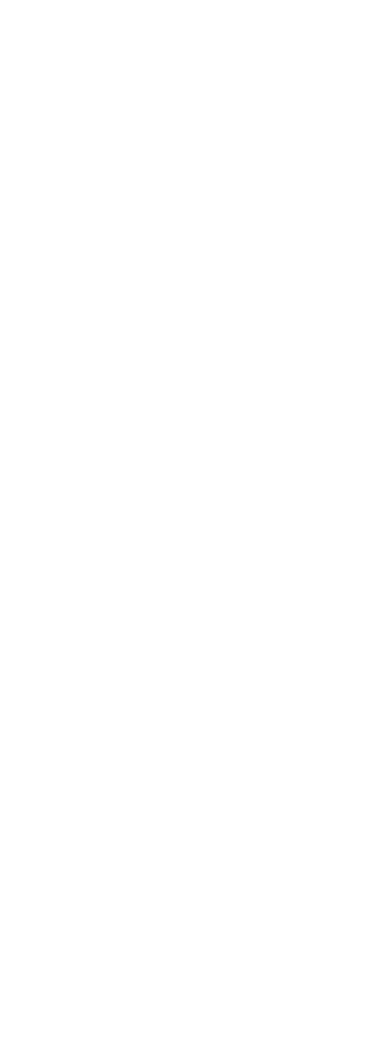
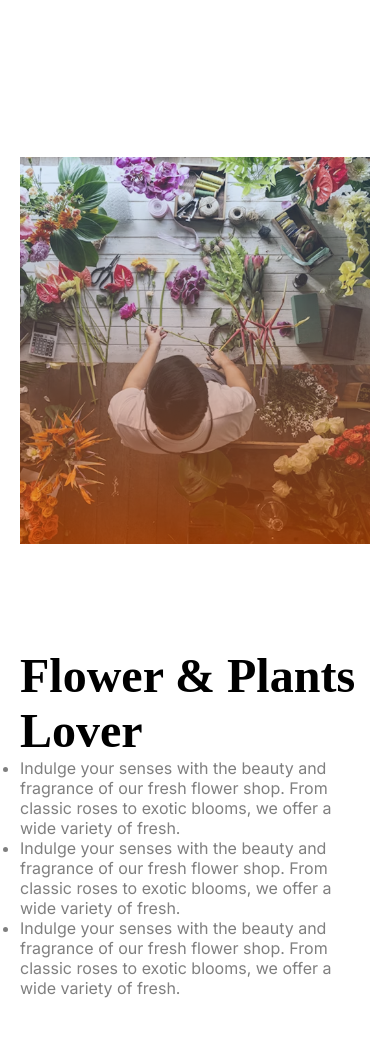
Before and after one commit to JoyChanda/B12A02--Responsive-Flowers-, a plain HTML site: page index.html in a window 390 px wide. Shown: the part 3172-4209 px from the top of the page. Before the commit the page ends 3189 px from the top, so only its background shows below. Drawn offline with Linux system fonts and the light colour scheme.

Commit message:
added Plants Lover and trusted badge image,then made this section responsive as well

```diff
--- a/index.html
+++ b/index.html
@@ -124,6 +124,43 @@
           </div>
         </div>
       </section>
+
+      <section class="trusted-container">
+        <!-- Left Side: Image with Badge -->
+        <div class="image-badge">
+          <img src="./assets/flower-store.png" alt="flower store image" />
+          <img
+            src="./assets/trusted-badge.png"
+            alt="trusted badge"
+            class="trusted-badge"
+          />
+        </div>
+
+        <!-- Right Side: Title + List -->
+        <div class="trusted-content">
+          <h1>
+            Flower & Plants <br />
+            Lover
+          </h1>
+          <ul>
+            <li>
+              Indulge your senses with the beauty and fragrance of our fresh
+              flower shop. From classic roses to exotic blooms, we offer a wide
+              variety of fresh.
+            </li>
+            <li>
+              Indulge your senses with the beauty and fragrance of our fresh
+              flower shop. From classic roses to exotic blooms, we offer a wide
+              variety of fresh.
+            </li>
+            <li>
+              Indulge your senses with the beauty and fragrance of our fresh
+              flower shop. From classic roses to exotic blooms, we offer a wide
+              variety of fresh.
+            </li>
+          </ul>
+        </div>
+      </section>
     </main>
   </body>
 </html>
--- a/styles/style.css
+++ b/styles/style.css
@@ -149,6 +149,39 @@ btn-primary {
     align-items: center;
 }
 
+/* Plants Lover related styles*/
+
+.trusted-container {
+    display: flex;
+    justify-content: center;
+    max-width: 1140px;
+    gap: 100px;
+    padding: 20px;
+    background-color: #ffffff;
+    margin: 120px auto 60px;
+}
+
+.image-badge img:first-child {
+    max-width: 100%;
+}
+
+.image-badge img:last-child {
+    position: absolute;
+    width: 150px;
+    margin-left: -106px;
+    margin-top: -65px;
+}
+
+
+.trusted-content li {
+    color: rgba(0, 0, 0, 0.5);
+}
+
+.trusted-content h1 {
+    font-family: 'Neto Serif';
+    font-size: 3rem;
+    font-weight: 700;
+}
 
 /* responsive media query for small devices*/
 @media screen and (max-width:576px) {
@@ -164,4 +197,12 @@ btn-primary {
     .card-container {
         grid-template-columns: repeat(2, 1fr);
     }
+
+    .trusted-container {
+        flex-direction: column;
+    }
+
+    .image-badge img:last-child {
+        display: none;
+    }
 }
```
